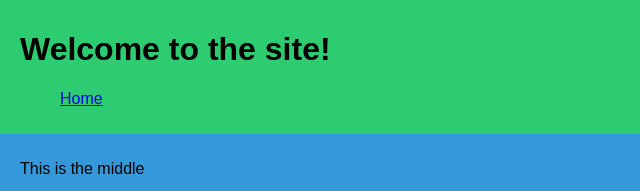
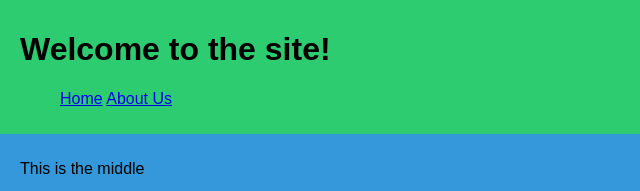
Before and after one commit to cbovalis/sampleSite, a plain HTML site: page index.html in a window 1280 px wide. Shown: the top 191 px of the page, 0-640 px from the left. Drawn offline with Linux system fonts and the light colour scheme.

Commit message:
Added About Us navigation item

```diff
--- a/index.html
+++ b/index.html
@@ -16,6 +16,7 @@
             <ul>
                 <li>
                     <a href="index.html">Home</a>
+                    <a href="#">About Us</a>
                 </li>
             </ul>
         </div>
```
